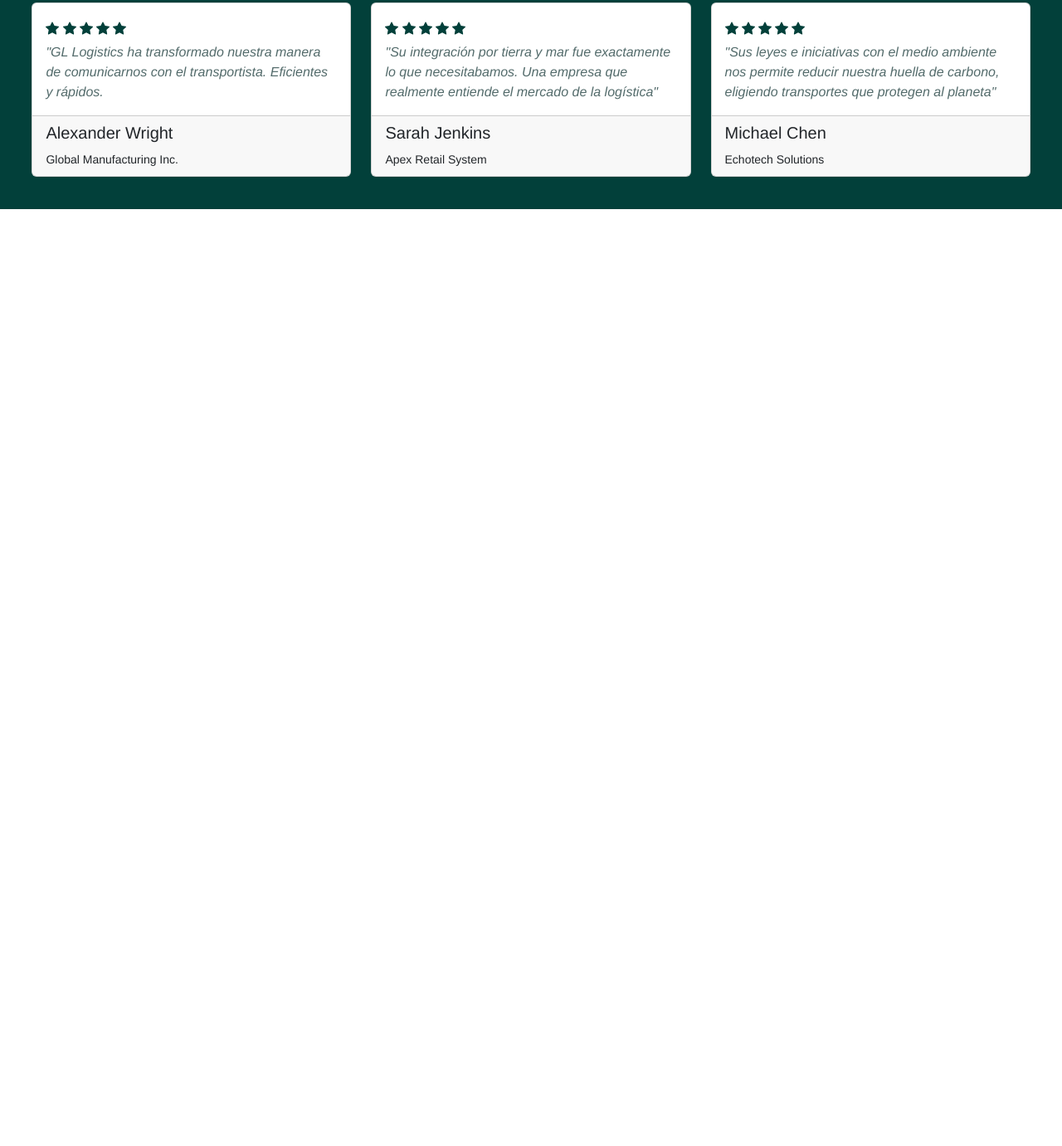
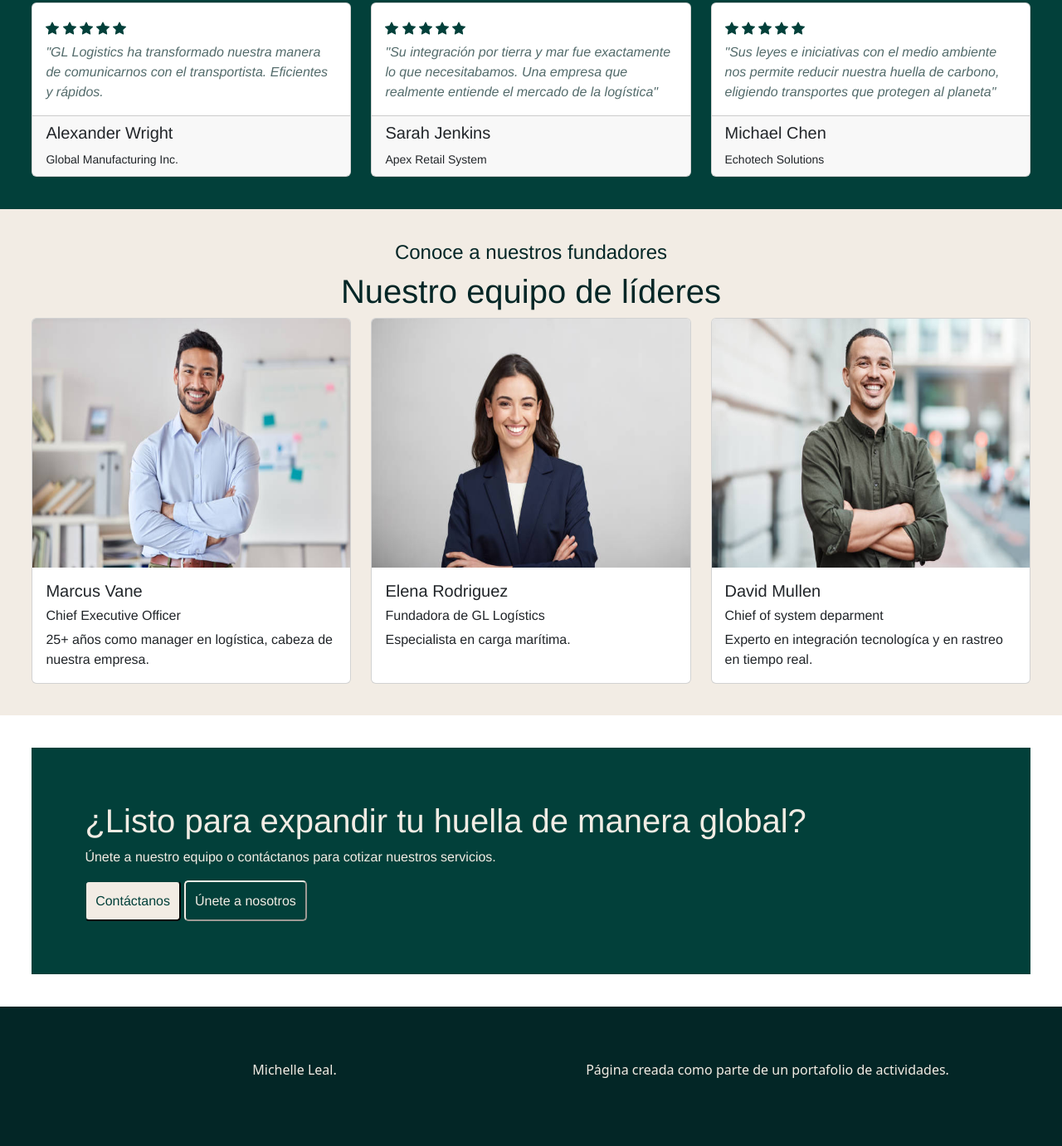
Before and after one commit to DoctoraSt/GL---Logistics-example-, a website: page Acerca.html in a window 1280 px wide. Shown: the part 1085-2466 px from the top of the page at 83% size. Before the commit the page ends 1337 px from the top, so only its background shows below. Drawn offline with nearby package versions, Linux system fonts and the light colour scheme.

Commit message:
se crea y termina la sección de acerca de nosotros

```diff
--- a/Acerca.html
+++ b/Acerca.html
@@ -190,5 +190,68 @@
             </div>
         </div>
     </article>
+    <article class="fundadores">
+        <div>
+            <div class="titulos-fundadores">
+                <h4>Conoce a nuestros fundadores</h4>
+                <h1>Nuestro equipo de líderes</h1>
+            </div>
+            <div>
+                <div class="row row-cols-1 row-cols-md-3 g-4">
+                    <div class="col">
+                        <div class="card h-100">
+                        <img src="Imagenes/persona 1.jpg " class="card-img-top" alt="Co-fundador"  height="300" width="200">
+                        <div class="card-body">
+                            <h5 class="card-title">Marcus Vane</h5>
+                            <h6>Chief Executive Officer</h6>
+                            <p class="card-text">25+ años como manager en logística, cabeza de nuestra empresa.</p>
+                        </div>
+                        </div>
+                    </div>
+                    <div class="col">
+                        <div class="card h-100">
+                        <img src="Imagenes/persona 2.jpg" class="card-img-top" alt="Fundadora" height="300" width="200">
+                        <div class="card-body">
+                            <h5 class="card-title">Elena Rodriguez</h5>
+                            <h6>Fundadora de GL Logístics</h6>
+                            <p class="card-text">Especialista en carga marítima.</p>
+                        </div>
+                        </div>
+                    </div>
+                    <div class="col">
+                        <div class="card h-100">
+                        <img src="Imagenes/persona 3.jpg" class="card-img-top" alt="..." height="300" width="200">
+                            <div class="card-body">
+                                <h5 class="card-title">David Mullen</h5>
+                                <h6>Chief of system deparment</h6>
+                                <p class="card-text">Experto en integración tecnologíca y en rastreo en tiempo real.</p>
+                            </div>
+                        </div>
+                    </div>
+                </div>
+            </div>
+        </div>
+    </article>
+    <article>
+        <div class="infoAdicional">
+            <h1>¿Listo para expandir tu huella de manera global?</h1>
+            <p>Únete a nuestro equipo o contáctanos para cotizar nuestros servicios.</p>
+            <div>
+                <button class="btnContacto"> <a href="Contacto.html">Contáctanos </a></button>
+                <button class="btnTrabajo">Únete a nosotros</button>
+            </div>
+        </div>
+    </article>
+    <footer class="final-mayor">
+            <div class="container text-center">
+                <div class="row">
+                    <div class="col">
+                        <p>Michelle Leal.</p>
+                    </div>
+                    <div class="col">
+                        <p>Página creada como parte de un portafolio de actividades.</p>
+                    </div>
+                </div>
+        </footer>
 </body>
 </html>
--- a/CSS/acerca.css
+++ b/CSS/acerca.css
@@ -93,3 +93,70 @@ body{
 .card-footer{
     font-family: 'Franklin Gothic Medium', 'Arial Narrow', Arial, sans-serif;
 }
+
+.fundadores{
+    background-color: #f2ece4;
+    padding: 3%;
+    font-family: 'Franklin Gothic Medium', 'Arial Narrow', Arial, sans-serif;
+}
+
+.titulos-fundadores{
+    color: #032626;
+    text-align: center;
+}
+
+.infoAdicional{
+    background-color: #02403a;
+    color: #f2ece4;
+    font-family: 'Franklin Gothic Medium', 'Arial Narrow', Arial, sans-serif;
+    justify-content: center;
+    align-items: center;
+    margin: 3%;
+    padding: 5%;
+}
+
+.btnTrabajo{
+    background-color: #02403a;
+    color: #f2ece4;
+    padding: 1%;
+    border-color: #f2ece4;
+    border-radius: 5px;
+}
+
+.btnTrabajo:hover{
+    background-color: #f2ece4;
+    color: #02403a;
+    border-color: #02403a;
+}
+
+.btnContacto{
+    background-color: #f2ece4;
+    color: #02403a;
+    padding: 1%;
+    border-color: #02403a;
+    border-radius: 5px;
+}
+
+.btnContacto > a{
+    text-decoration: none;
+    color: #02403a;
+}
+
+.btnContacto >a:hover{
+    color: #f2ece4;
+}
+
+.btnContacto:hover{
+    background-color: #02403a;
+    color: #f2ece4;
+    border-color: #f2ece4;
+}
+
+.final-mayor{
+    background-color: #032626;
+    display: flex;
+    justify-content: center;
+    text-align:justify;
+    padding: 5%;
+    color: #f2ece4;
+}
```
Also changed, not shown: Imagenes/persona 1.jpg (added), Imagenes/persona 2.jpg (added), Imagenes/persona 3.jpg (added).
